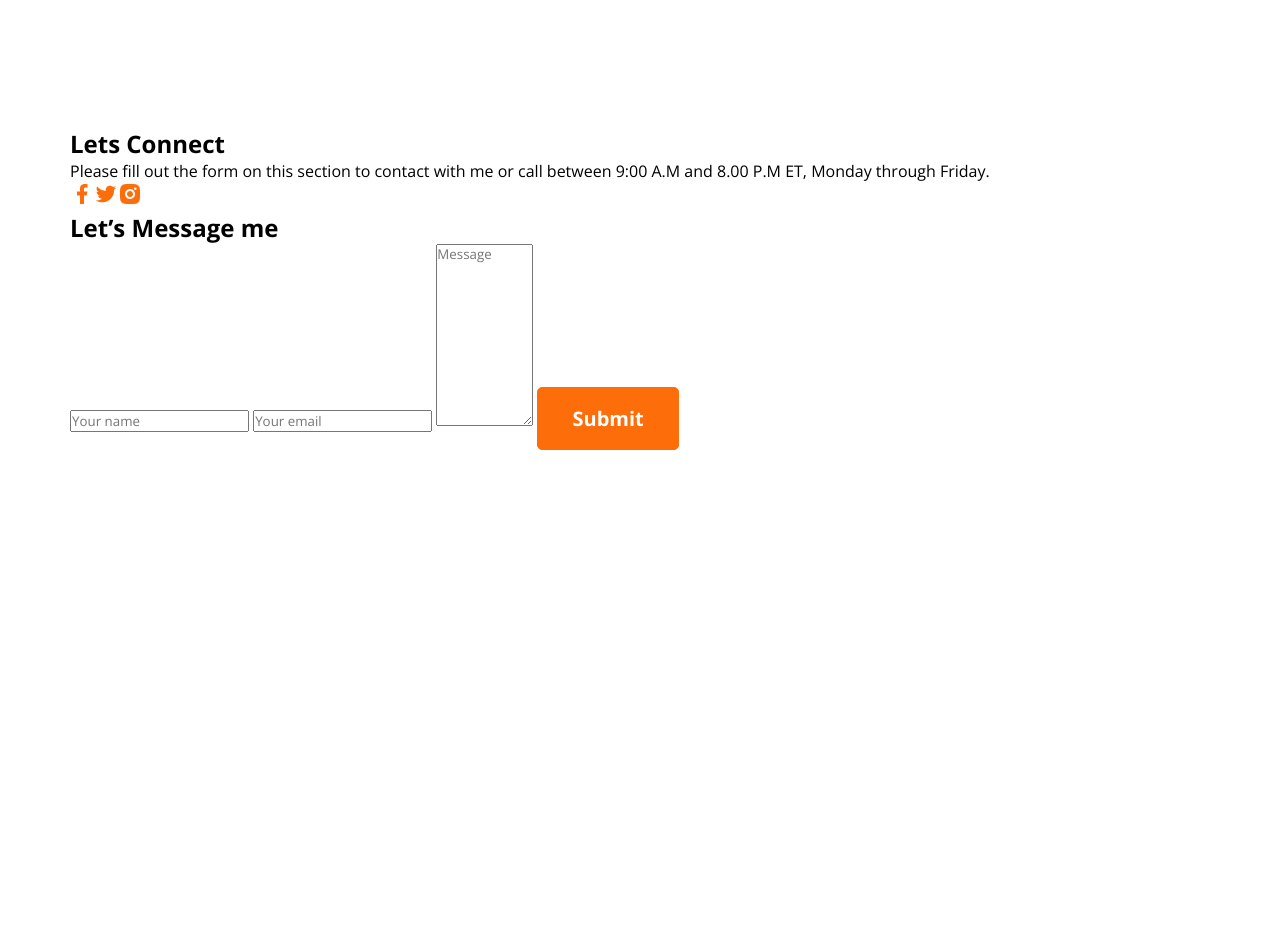
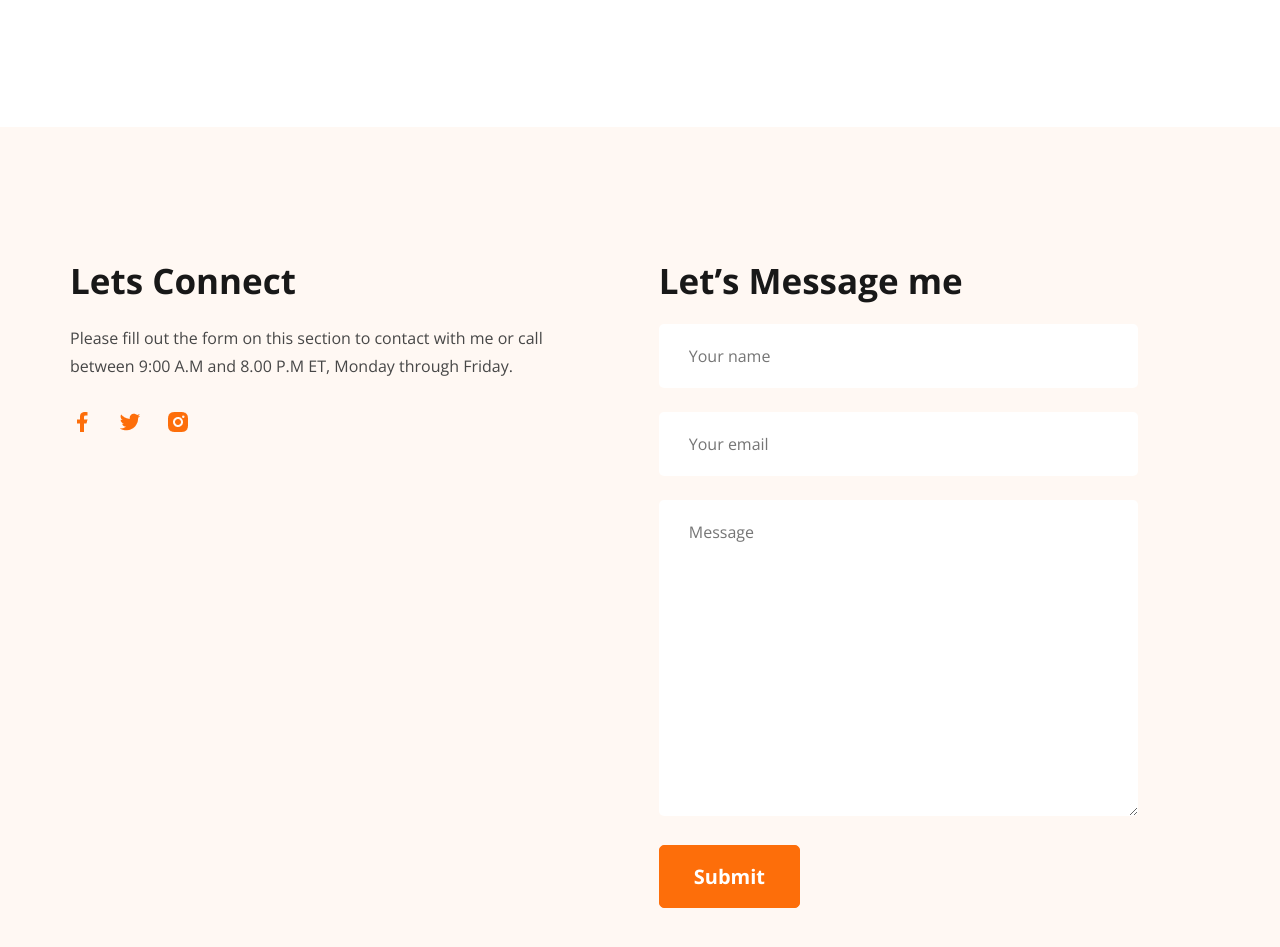
Before and after one commit to abdulhamid4663/developer-portfolio, a plain HTML site: page index.html in a window 1280 px wide. Shown: the part 3720-4667 px from the top of the page. Before the commit the page ends 4170 px from the top, so only its background shows below. Drawn offline with nearby package versions, Linux system fonts and the light colour scheme.

Commit message:
finished footer section

```diff
--- a/index.html
+++ b/index.html
@@ -195,7 +195,7 @@
     <footer class="footer">
         <div class="container">
             <div class="row">
-                <div class="footer-connect">
+                <div class="footer-connect footer-container">
                     <h2>Lets Connect</h2>
                     <p>Please fill out the form on this section to contact with me or call between 9:00 A.M and 8.00 P.M ET, Monday through Friday.</p>
                     <div class="footer-connect-social">
@@ -218,7 +218,7 @@
                         </ul>
                     </div>
                 </div>
-                <div class="footer-form">
+                <div class="footer-form footer-container">
                     <h2>Let’s Message me</h2>
                     <form>
                         <input type="text" placeholder="Your name">
--- a/styles/style.css
+++ b/styles/style.css
@@ -242,6 +242,55 @@ ul {
 }
 /* RESUME SECTION ENDS */
 
+/* FOOTER SECTION STARTS */
+.footer {
+    background-color: #FFF8F3;
+    padding: 130px 0;
+}
+.footer .container > .row {
+    gap: 110px;
+}
+.footer .footer-container {
+    width: 42%;
+}
+.footer .footer-container h2 {
+    color: #181818;
+    font-size: 35px;
+    font-weight: 700;
+    margin-bottom: 20px;
+}
+.footer .footer-connect {}
+.footer .footer-connect p {
+    color: #474747;
+    font-size: 16px;
+    font-weight: 400;
+    line-height: 28px;
+    margin-bottom: 30px;;
+}
+.footer .footer-connect .footer-connect-social {}
+.footer .footer-connect .footer-connect-social .row {
+    gap: 24px;
+}
+.footer .footer-connect .footer-connect-social ul {}
+.footer .footer-connect .footer-connect-social ul li {}
+.footer .footer-connect .footer-connect-social ul li a {}
+.footer .footer-form {}
+.footer .footer-form form {}
+.footer .footer-form form input[type="text"], .footer .footer-form form input[type="email"], .footer .footer-form form textarea {
+    width: 100%;
+    color: #757575;
+    font-size: 16px;
+    font-weight: 400;
+    line-height: 28px;
+    border: none;
+    border-radius: 5px;
+    padding: 18px 0 18px 30px;
+    margin-bottom: 24px;
+}
+
+
+/* FOOTER SECTION ENDS */
+
 @media (min-width: 1200px) {
     .container {
         width: 1140px;
```
